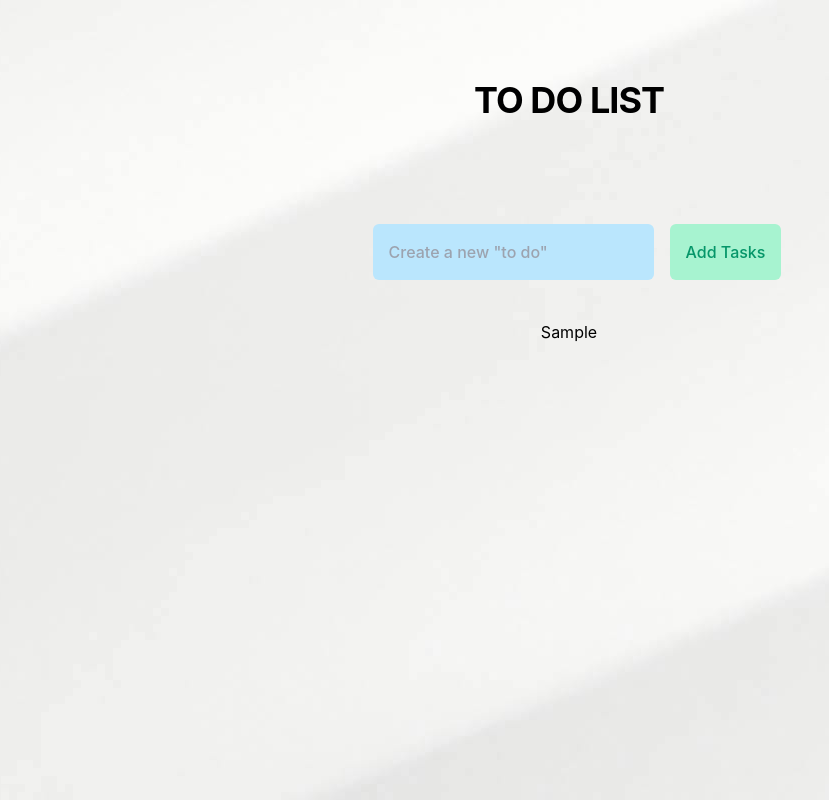
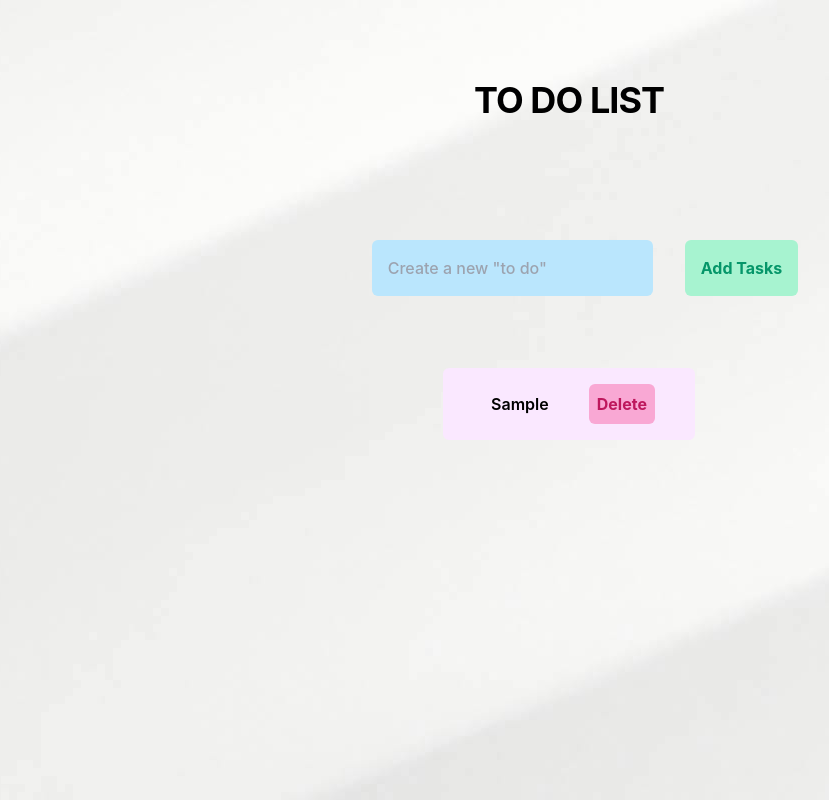
Before and after one commit to Anne-Flower/to-do-list, a React (Create React App) app: page / in a window 1280 px wide. Both pictures are taken after typing "Sample" into the empty fields and a click on the button "Add Tasks". Shown: the top 800 px of the page, without its empty margins (71-900 px from the left). Built offline with nearby package versions, Linux system fonts and the light colour scheme.

Commit message:
style: tasks-added-delete btn

```diff
--- a/src/App.js
+++ b/src/App.js
@@ -15,25 +15,25 @@ const App = () => {
 
   return (
     <div id="main-container" className="w-screen h-[1000px] flex flex-col items-center bg-[url('/public/image/backgroundphoto.jpg')]">
-        <h1 className="text-4xl	font-bold	tracking-tight pt-4 m-16">TO DO LIST</h1>
+        <h1 className="text-4xl	font-bold	tracking-tight pt-4 m-16"> TO DO LIST</h1>
       <div className="p-6 font-medium	text-base	justify-items-center">
-        <input className="bg-sky-200  text-black	rounded-md p-4 m-4"
+        <input className="bg-sky-200  text-black	rounded-md p-4 m-8"
         onChange={(e)=>{setTask(e.target.value);}}
         value={task}
         type="text"
         placeholder='Create a new "to do"'></input>
-        <button className="bg-emerald-200 text-emerald-600 py-4 px-4 rounded-md hover:bg-emerald-500 hover:text-white"
+        <button className="bg-emerald-200 text-emerald-600 font-bold py-4 px-4 rounded-md hover:bg-emerald-500 hover:text-white"
         onClick={addTasks}>Add Tasks</button>
       </div>
-      <div>
+      <div id="tasks-added-delete" className="">
         {tasks?.length > 0 ? (
           <ul>
             {
               tasks.map((task,i) => (
-                <div>
-                  <li>
+                <div className="flex bg-fuchsia-100 m-4 py-4 pl-12 pr-6 rounded-md" key={i}>
+                  <li className="self-center font-semibold mr-6 grow">
                     {task}
-                  </li>
+                  </li><button className="bg-pink-300 text-pink-700 p-2 mx-4 rounded-md font-bold hover:bg-pink-500 hover:text-white">Delete</button>
                 </div>
               ))
             }
```
